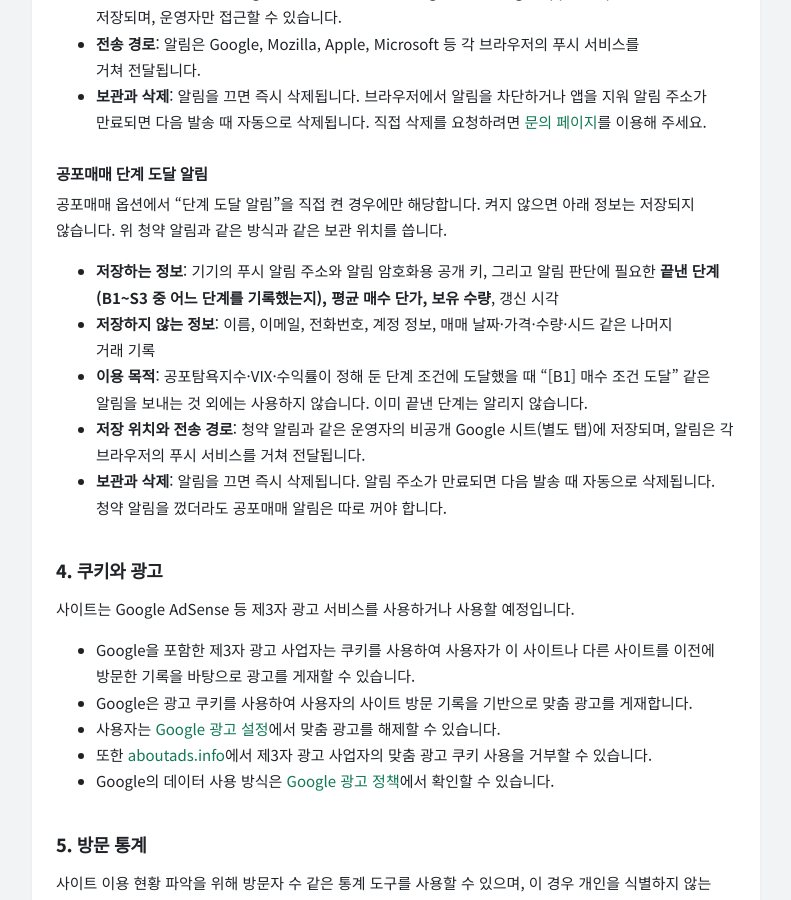
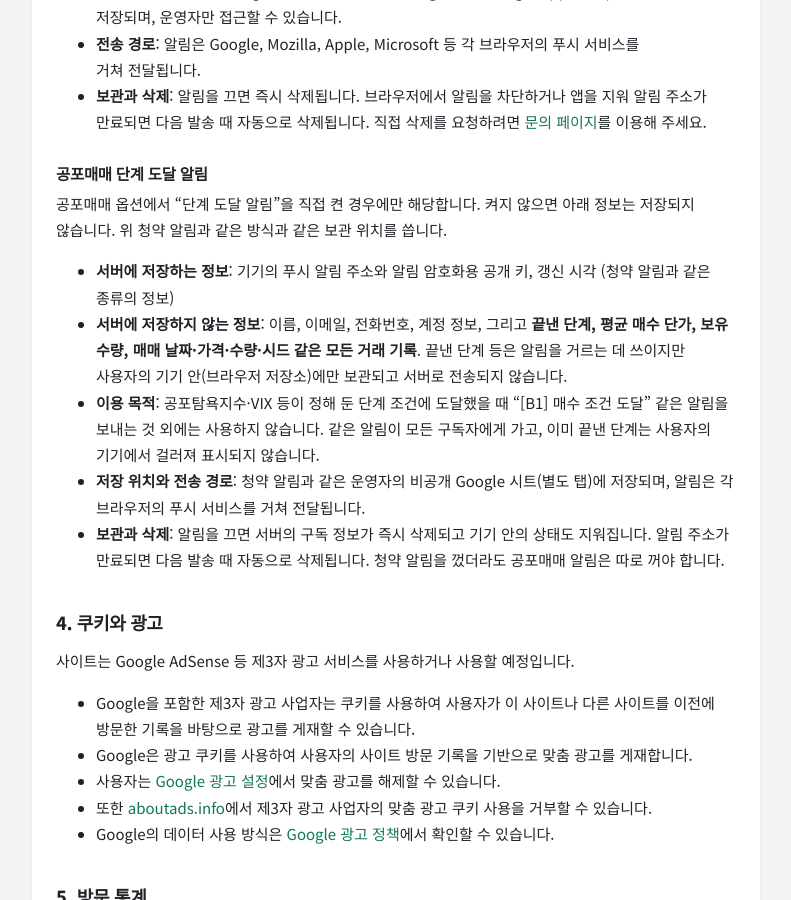
Before and after one commit to mzmzkgu/mzmzkgu.github.io, a Jekyll site: the page built from privacy.md, in a window 1280 px wide and 900 px high, scrolled down 1181 px. Shown: the whole window, without its empty margins (244-1035 px from the left). Built offline with Jekyll 4.4.1, drawn with Linux system fonts in a browser that asks for light colours.

Commit message:
공포매매 알림: 서비스워커가 기기 안 상태로 끝난 단계를 거르도록 변경
sw.js 가 d.fear 푸시를 받으면 IndexedDB 의 끝낸 단계·평단·보유수량으로 매수는 끝난 단계를 숨기고
매도는 수익률 조건까지 확인한다(청약 알림 경로는 그대로). 개인정보 방침과 소개 페이지를
'서버에는 구독 정보만 저장' 구조로 고쳤다.

Co-Authored-By: Claude Sonnet 5.5 <noreply@anthropic.com>

```diff
--- a/fearbuy.html
+++ b/fearbuy.html
@@ -107,7 +107,7 @@ description: 공포탐욕지수(F&G)와 VIX로 TQQQ 분할매수(B1~B5)·분할
     <div class="bd-card">
       <p>옵션에서 <b>단계 도달 알림</b>을 켜면 앱을 닫아 두어도 B1~B5(매수), S1~S3(매도) 조건에 도달했을 때 팝업으로 알려줍니다. 같은 방향의 단계가 한꺼번에 도달하면 알림 하나로 묶어 보냅니다.</p>
       <p><b>이미 기록을 끝낸 단계는 알리지 않고</b>, 한 번 알린 단계는 조건이 풀렸다가 다시 도달할 때까지 반복해서 알리지 않습니다. 안드로이드는 알림만 허용하면 되고, 아이폰은 사이트를 홈 화면에 추가한 뒤에 쓸 수 있습니다.</p>
-      <p>판단에 필요한 <b>끝낸 단계, 평균 단가, 보유 수량</b>만 알림용으로 저장하고 나머지 거래 기록은 보내지 않습니다. 자세한 내용은 <a href="{{ '/privacy/' | relative_url }}">개인정보 처리방침</a>을 확인하세요.</p>
+      <p>서버에는 <b>알림을 받을 기기의 구독 정보만</b> 저장합니다. 끝낸 단계와 평균 단가, 보유 수량은 내 폰 안에만 있고, 알림이 도착하면 폰이 그 값으로 이미 끝낸 단계를 걸러냅니다. 자세한 내용은 <a href="{{ '/privacy/' | relative_url }}">개인정보 처리방침</a>을 확인하세요.</p>
     </div>
   </section>
   <section class="bd-sec">
--- a/privacy.md
+++ b/privacy.md
@@ -47,11 +47,11 @@ description: 소소한 재테크 작업실(mzmzkgu.github.io)의 개인정보,
 
 공포매매 옵션에서 "단계 도달 알림"을 직접 켠 경우에만 해당합니다. 켜지 않으면 아래 정보는 저장되지 않습니다. 위 청약 알림과 같은 방식과 같은 보관 위치를 씁니다.
 
-- **저장하는 정보**: 기기의 푸시 알림 주소와 알림 암호화용 공개 키, 그리고 알림 판단에 필요한 **끝낸 단계(B1~S3 중 어느 단계를 기록했는지), 평균 매수 단가, 보유 수량**, 갱신 시각
-- **저장하지 않는 정보**: 이름, 이메일, 전화번호, 계정 정보, 매매 날짜·가격·수량·시드 같은 나머지 거래 기록
-- **이용 목적**: 공포탐욕지수·VIX·수익률이 정해 둔 단계 조건에 도달했을 때 "[B1] 매수 조건 도달" 같은 알림을 보내는 것 외에는 사용하지 않습니다. 이미 끝낸 단계는 알리지 않습니다.
+- **서버에 저장하는 정보**: 기기의 푸시 알림 주소와 알림 암호화용 공개 키, 갱신 시각 (청약 알림과 같은 종류의 정보)
+- **서버에 저장하지 않는 정보**: 이름, 이메일, 전화번호, 계정 정보, 그리고 **끝낸 단계, 평균 매수 단가, 보유 수량, 매매 날짜·가격·수량·시드 같은 모든 거래 기록**. 끝낸 단계 등은 알림을 거르는 데 쓰이지만 사용자의 기기 안(브라우저 저장소)에만 보관되고 서버로 전송되지 않습니다.
+- **이용 목적**: 공포탐욕지수·VIX 등이 정해 둔 단계 조건에 도달했을 때 "[B1] 매수 조건 도달" 같은 알림을 보내는 것 외에는 사용하지 않습니다. 같은 알림이 모든 구독자에게 가고, 이미 끝낸 단계는 사용자의 기기에서 걸러져 표시되지 않습니다.
 - **저장 위치와 전송 경로**: 청약 알림과 같은 운영자의 비공개 Google 시트(별도 탭)에 저장되며, 알림은 각 브라우저의 푸시 서비스를 거쳐 전달됩니다.
-- **보관과 삭제**: 알림을 끄면 즉시 삭제됩니다. 알림 주소가 만료되면 다음 발송 때 자동으로 삭제됩니다. 청약 알림을 껐더라도 공포매매 알림은 따로 꺼야 합니다.
+- **보관과 삭제**: 알림을 끄면 서버의 구독 정보가 즉시 삭제되고 기기 안의 상태도 지워집니다. 알림 주소가 만료되면 다음 발송 때 자동으로 삭제됩니다. 청약 알림을 껐더라도 공포매매 알림은 따로 꺼야 합니다.
 
 ## 4. 쿠키와 광고
 
```
Also changed, not shown: CLAUDE.md (+1 -1 lines), sw.js (+51 -0 lines).
